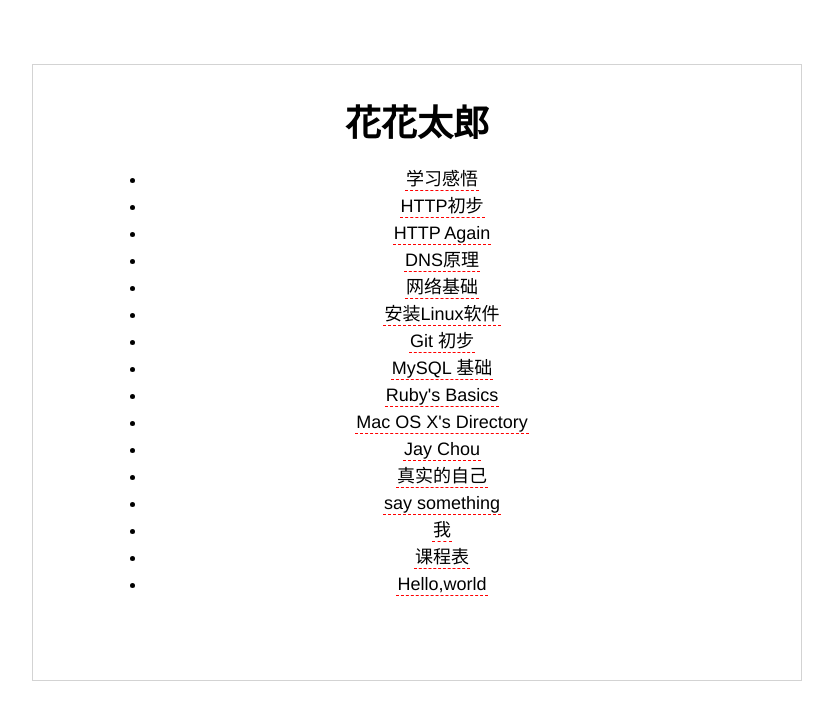
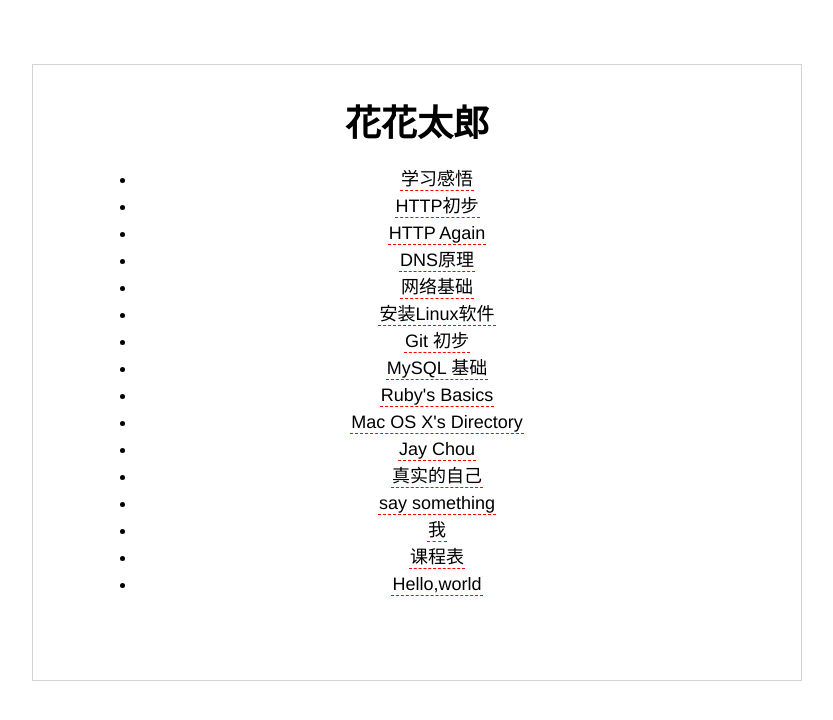
Before and after one commit to 0x00evil/0x00evil.github.io, a Jekyll site: the page built from index.html, in a window 1280 px wide. Shown: the top 720 px of the page, without its empty margins (224-1057 px from the left). Built offline with Jekyll 4.4.1, drawn with Linux system fonts in a browser that asks for light colours.

Commit message:
delete the margin of li

```diff
--- a/css/wangyin.css
+++ b/css/wangyin.css
@@ -47,10 +47,6 @@ H4 {
 }
 
 
-li {
-    margin-left: 10px;
-
-}
 
 
 blockquote {
```
